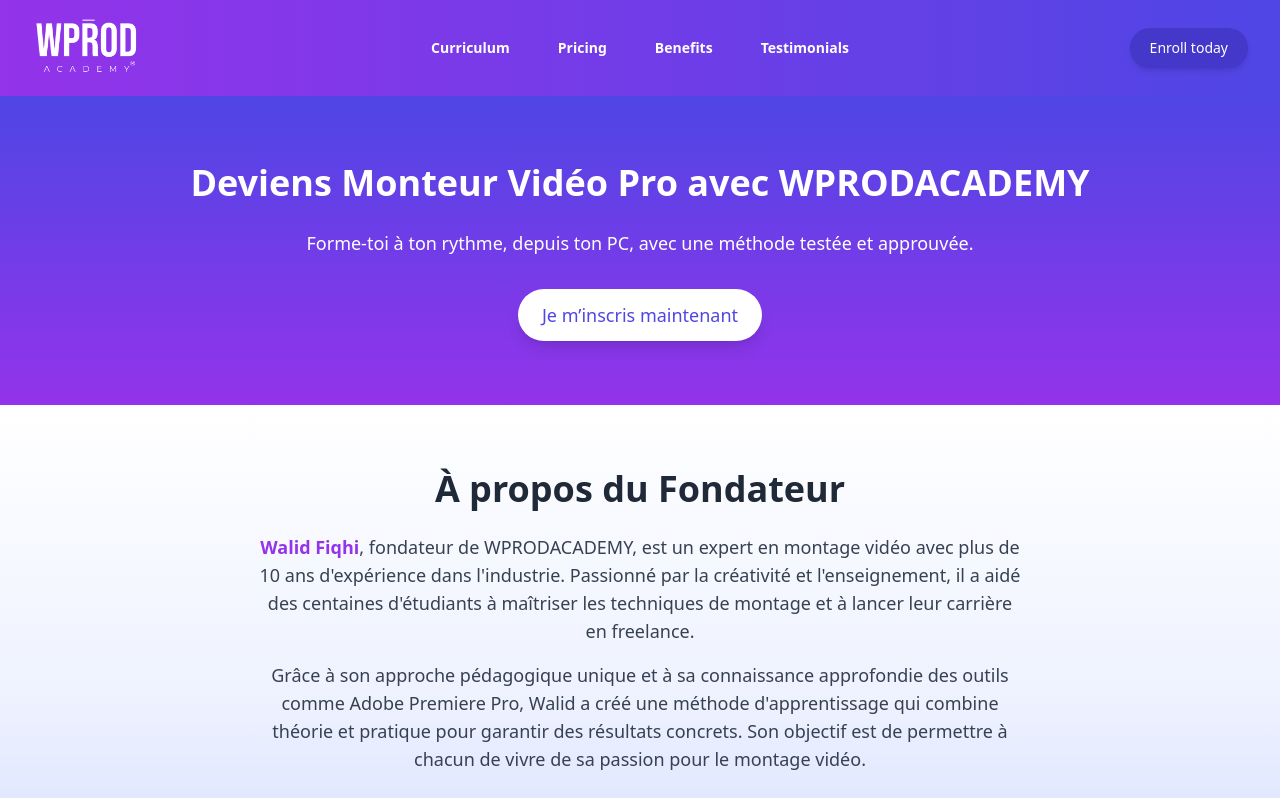
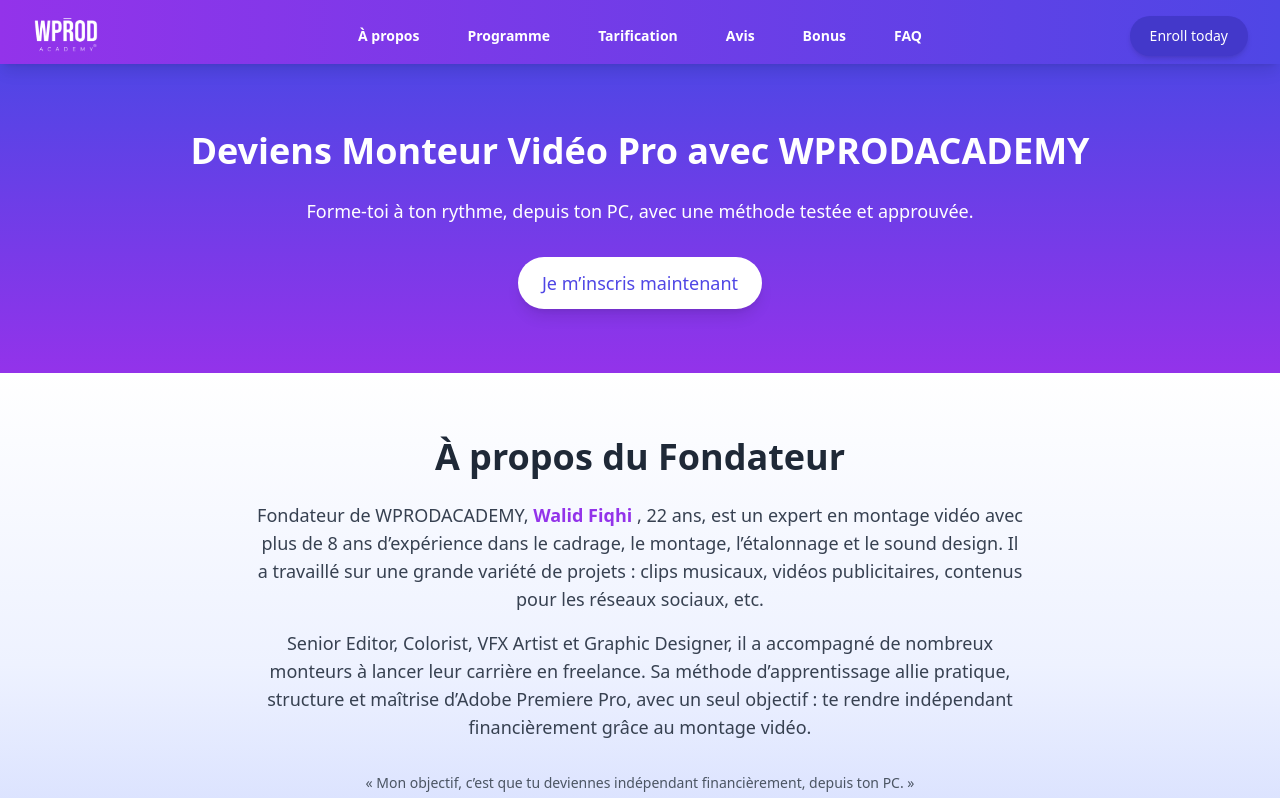
Before and after one commit to barkouchyass/walid-editors, a React (Create React App) app: page / in a window 1280 px wide. Shown: the top 798 px of the page. Built offline with nearby package versions, Linux system fonts and the light colour scheme.

Commit message:
fixing the header

```diff
--- a/src/components/footer.js
+++ b/src/components/footer.js
@@ -1,4 +1,4 @@
-import { FaInstagram, FaFacebook, FaTiktok, FaYoutube } from "react-icons/fa";
+import { FaInstagram, FaTiktok } from "react-icons/fa";
 import logo from "../images/output-onlinepngtools.png";
 
 export default function Footer() {
--- a/src/components/header.js
+++ b/src/components/header.js
@@ -1,12 +1,27 @@
-import { useState } from 'react';
+import { useState, useEffect } from 'react';
 import { PopoverGroup } from '@headlessui/react';
 import logo from "../images/output-onlinepngtools.png";
 
 export default function Header() {
-  const [mobileMenuOpen, setMobileMenuOpen] = useState(false);
+  const [isScrolled, setIsScrolled] = useState(false);
+
+  useEffect(() => {
+    const handleScroll = () => {
+      setIsScrolled(window.scrollY > 0);
+    };
+
+    window.addEventListener('scroll', handleScroll);
+    return () => window.removeEventListener('scroll', handleScroll);
+  }, []);
 
   return (
-    <header className="bg-gradient-to-r from-purple-600 to-indigo-600 shadow-lg">
+    <header
+      className={`sticky top-0 z-50 transition-all duration-300 ease-in-out backdrop-blur-md ${
+        isScrolled
+          ? 'bg-transparent h-12 shadow-md'
+          : 'bg-gradient-to-r from-purple-600 to-indigo-600 h-16 shadow-lg'
+      }`}
+    >
       <nav aria-label="Global" className="mx-auto flex max-w-7xl items-center justify-between p-4 lg:px-8">
         <div className="flex lg:flex-1">
           <a href="#" className="-m-1.5 p-1.5">
@@ -14,26 +29,69 @@
             <img
               alt=""
               src={logo}
-              className="h-16 w-auto"
+              className={`transition-all duration-300 ease-in-out ${
+                isScrolled ? 'h-8' : 'h-10'
+              } w-auto`}
             />
           </a>
         </div>
         <PopoverGroup className="hidden lg:flex lg:gap-x-12">
-          <a href="#" className="text-sm font-semibold text-white hover:text-gray-200">
-            Curriculum
+          <a
+            href="#about"
+            className={`text-sm font-semibold text-white hover:text-gray-200 transition-all duration-300 ${
+              isScrolled ? 'text-xs' : 'text-sm'
+            }`}
+          >
+            À propos
           </a>
-          <a href="#" className="text-sm font-semibold text-white hover:text-gray-200">
-            Pricing
+          <a
+            href="#curriculum"
+            className={`text-sm font-semibold text-white hover:text-gray-200 transition-all duration-300 ${
+              isScrolled ? 'text-xs' : 'text-sm'
+            }`}
+          >
+            Programme
           </a>
-          <a href="#" className="text-sm font-semibold text-white hover:text-gray-200">
-            Benefits
+          <a
+            href="#pricing"
+            className={`text-sm font-semibold text-white hover:text-gray-200 transition-all duration-300 ${
+              isScrolled ? 'text-xs' : 'text-sm'
+            }`}
+          >
+            Tarification
           </a>
-          <a href="#" className="text-sm font-semibold text-white hover:text-gray-200">
-            Testimonials
+          <a
+            href="#testimonials"
+            className={`text-sm font-semibold text-white hover:text-gray-200 transition-all duration-300 ${
+              isScrolled ? 'text-xs' : 'text-sm'
+            }`}
+          >
+            Avis
+          </a>
+          <a
+            href="#bonus"
+            className={`text-sm font-semibold text-white hover:text-gray-200 transition-all duration-300 ${
+              isScrolled ? 'text-xs' : 'text-sm'
+            }`}
+          >
+            Bonus
+          </a>
+          <a
+            href="#faq"
+            className={`text-sm font-semibold text-white hover:text-gray-200 transition-all duration-300 ${
+              isScrolled ? 'text-xs' : 'text-sm'
+            }`}
+          >
+            FAQ
           </a>
         </PopoverGroup>
         <div className="hidden lg:flex lg:flex-1 lg:justify-end items-center">
-          <a href="#" className="py-2.5 px-5 text-sm font-medium text-white bg-indigo-700 hover:bg-indigo-800 rounded-full shadow-md">
+          <a
+            href="#"
+            className={`py-2.5 px-5 font-medium text-white bg-indigo-700 hover:bg-indigo-800 rounded-full shadow-md transition-all duration-300 ${
+              isScrolled ? 'text-xs' : 'text-sm'
+            }`}
+          >
             Enroll today
           </a>
         </div>
--- a/src/pages/LandingPage.js
+++ b/src/pages/LandingPage.js
@@ -2,7 +2,6 @@
 import Slider from "react-slick"; // Import react-slick for carousel functionality
 import "slick-carousel/slick/slick.css"; // Import slick-carousel styles
 import "slick-carousel/slick/slick-theme.css"; // Import slick-carousel theme styles
-import logo from "../images/output-onlinepngtools.png";
 import img from "../images/IMG_6241 (1).jpg";
 import emailjs from "emailjs-com"; // Import EmailJS
 
@@ -77,7 +76,7 @@
 
   return (
     <div className="bg-gray-50 text-gray-800 font-sans">
-      <section className="text-center py-16 bg-gradient-to-b from-indigo-600 to-purple-600 text-white">
+      <section  className="text-center py-16 bg-gradient-to-b from-indigo-600 to-purple-600 text-white">
         <h1 className="text-4xl font-semibold leading-tight">
           Deviens Monteur Vidéo Pro avec <span className="font-extrabold">WPRODACADEMY</span>
         </h1>
@@ -206,28 +205,25 @@
         }
       `}</style>
 
-      <section className="bg-gradient-to-b from-white via-indigo-50 to-indigo-200 py-16 px-4  text-center">
+      <section id="about" className="bg-gradient-to-b from-white via-indigo-50 to-indigo-200 py-16 px-4  text-center">
         <div className="max-w-3xl mx-auto">
           <h2 className="text-2xl sm:text-3xl md:text-4xl font-semibold text-gray-800 mb-6">
             À propos du Fondateur
           </h2>
           <p className="text-gray-700 text-base sm:text-lg mb-4">
-            <span className="font-bold text-purple-600">Walid Fiqhi</span>, fondateur de WPRODACADEMY, est un expert en montage vidéo avec plus de 10
-            ans d'expérience dans l'industrie. Passionné par la créativité et l'enseignement, il a aidé des centaines
-            d'étudiants à maîtriser les techniques de montage et à lancer leur carrière en freelance.
+            Fondateur de WPRODACADEMY, <span className="font-bold text-purple-600">Walid Fiqhi</span> , 22 ans, est un expert en montage vidéo avec plus de 8 ans d’expérience dans le cadrage, le montage, l’étalonnage et le sound design. Il a travaillé sur une grande variété de projets : clips musicaux, vidéos publicitaires, contenus pour les réseaux sociaux, etc.
           </p>
           <p className="text-gray-700 text-base sm:text-lg mb-8">
-            Grâce à son approche pédagogique unique et à sa connaissance approfondie des outils comme Adobe
-            Premiere Pro, Walid a créé une méthode d'apprentissage qui combine théorie et pratique pour garantir des
-            résultats concrets. Son objectif est de permettre à chacun de vivre de sa passion pour le montage vidéo.
+          Senior Editor, Colorist, VFX Artist et Graphic Designer, il a accompagné de nombreux monteurs à lancer leur carrière en freelance. Sa méthode d’apprentissage allie pratique, structure et maîtrise d’Adobe Premiere Pro, avec un seul objectif : te rendre indépendant financièrement grâce au montage vidéo.
           </p>
           <div className="flex flex-col items-center">
+          <div className="text-sm text-gray-600">« Mon objectif, c’est que tu deviennes indépendant financièrement, depuis ton PC. »</div>
             <div className="text-lg font-semibold">Walid Fiqhi</div>
-            <div className="text-sm text-gray-600">Fondateur de WPRODACADEMY</div>
+
             <img
               src={img}
               alt="Walid Fiqhi"
-              className="w-16 h-16 rounded-full mt-4 border-2 border-white shadow-md"
+              className="w-16 h-16 rounded-full mt-2 border-2 border-white shadow-md"
             />
           </div>
         </div>
@@ -265,7 +261,7 @@
         </ul>
       </section>
 
-      <section className="py-16 px-6 bg-gray-100">
+      <section id="curriculum" className="py-16 px-6 bg-gray-100">
         <h2 className="text-4xl font-bold text-center text-purple-600 flex items-center justify-center">
           <i className="fas fa-layer-group mr-3"></i> Programme Structuré par Niveau
         </h2>
@@ -339,7 +335,7 @@
         </div>
       </section>
 
-      <section className="py-16 px-6 bg-white shadow-md">
+      <section id="pricing" className="py-16 px-6 bg-white shadow-md">
         <h2 className="text-4xl font-bold text-center text-indigo-600 mb-12 flex items-center justify-center">
           <i className="fas fa-tags mr-3"></i> Packs & Tarification : Investis dans ta carrière
         </h2>
@@ -354,6 +350,8 @@
               <li>✅ Support 24/7</li>
               <li>✅ 2-3 séances live offertes à la fin</li>
               <li>✅ Cadeaux inclus (templates, packs, presets…)</li>
+              <li>✅ Accès à une communauté privée pour échanger et progresser</li>
+              <li>✅ Certificat délivré à la fin de chaque niveau pour valoriser ton profil</li>
             </ul>
             <p className="mt-8 text-2xl font-bold text-purple-600">3500 MAD</p>
           </div>
@@ -375,7 +373,7 @@
         </div>
       </section>
 
-      <section className="py-16 px-6 bg-gray-50">
+      <section id="testimonials" className="py-16 px-6 bg-gray-50">
         <h2 className="text-4xl font-bold text-center text-indigo-600 flex items-center justify-center">
           <i className="fas fa-comments mr-3"></i> Avis des Utilisateurs
         </h2>
@@ -404,7 +402,7 @@
         </div>
       </section>
 
-      <section className="py-16 px-6 bg-white shadow-md">
+      <section id="bonus" className="py-16 px-6 bg-white shadow-md">
         <h2 className="text-4xl font-bold text-center text-indigo-600 flex items-center justify-center">
           <i className="fas fa-gift mr-3"></i> Bonus & Cadeaux inclus
         </h2>
@@ -419,7 +417,7 @@
         </div>
       </section>
 
-      <section className="py-16 px-6 bg-gray-50">
+      <section id="faq" className="py-16 px-6 bg-gray-50">
         <h2 className="text-4xl font-bold text-center text-indigo-600 flex items-center justify-center">
           <i className="fas fa-question-circle mr-3"></i> Questions Fréquentes (FAQ)
         </h2>
```
